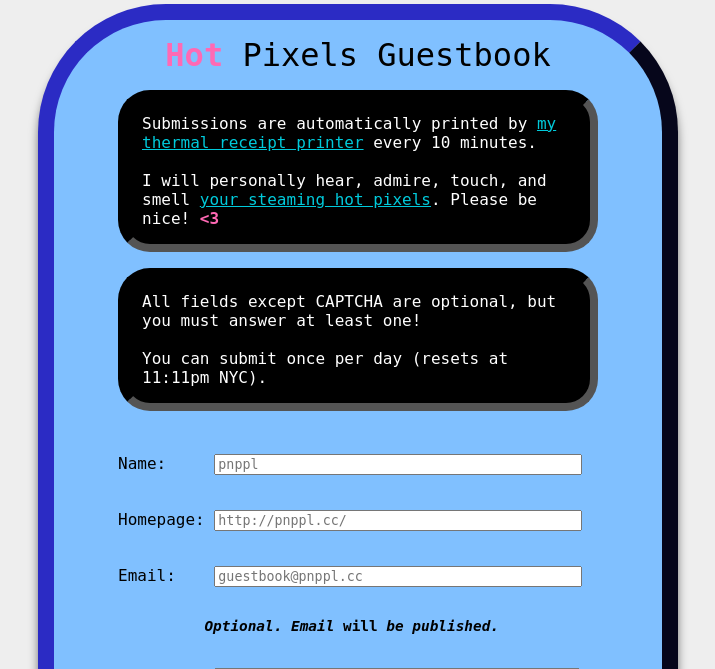
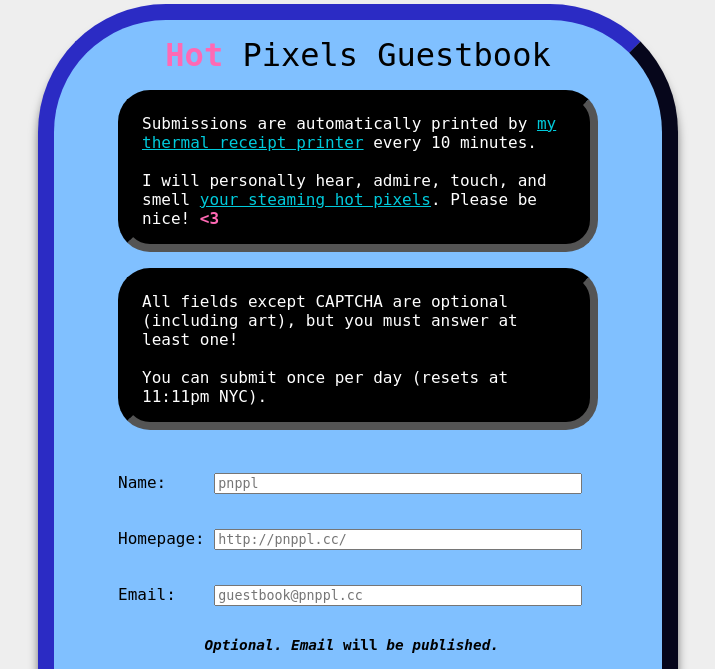
Before and after one commit to pnppl/gb, a PHP site: page / in a window 1280 px wide. Shown: the top 669 px of the page, without its empty margins (282-997 px from the left). Run offline with PHP 8.4, Linux system fonts and the light colour scheme.

Commit message:
clarify that art is optional; update git copy of tsv

```diff
--- a/site/index.php
+++ b/site/index.php
@@ -280,7 +280,7 @@ $html .= <<<'EOD'
 		<p>Submissions are automatically printed by <a href="irl">my thermal receipt printer</a> every 10 minutes.
 		<br>
 		<br>I will personally hear, admire, touch, and smell <a href="gallery">your steaming hot pixels</a>. Please be nice! <b style="color:hotpink">&lt;3</b></p>
-		<p>All fields except CAPTCHA are optional, but you must answer at least one!
+		<p>All fields except CAPTCHA are optional (including art), but you must answer at least one!
 		<br>
 		<br>You can submit once per day (resets at 11:11pm NYC).</p>
 		<br>
```
Also changed, not shown: 1 other file.
